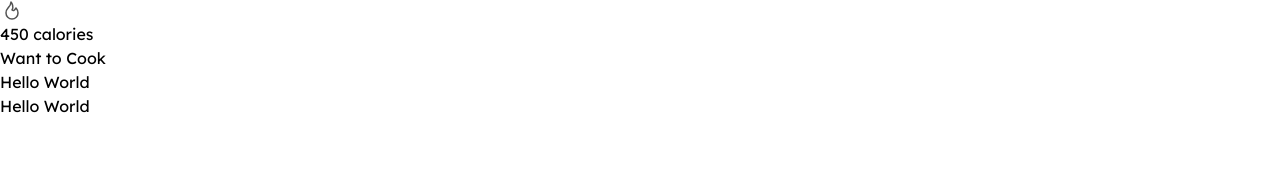
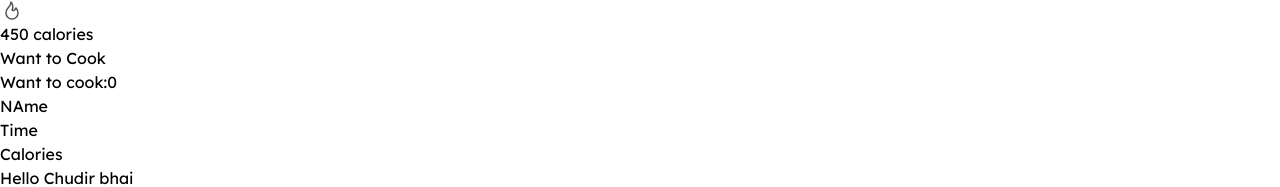
Before and after one commit to atikxcode/Chefs-Table-Assignment-7, a React (Vite) app: page / in a window 1280 px wide. Shown: the part 4998-5185 px from the top of the page. Before the commit the page ends 5116 px from the top, so only its background shows below. Built offline with nearby package versions, Linux system fonts and the light colour scheme.

Commit message:
finished the cart functionality

```diff
--- a/package.json
+++ b/package.json
@@ -11,7 +11,8 @@
   },
   "dependencies": {
     "react": "^18.2.0",
-    "react-dom": "^18.2.0"
+    "react-dom": "^18.2.0",
+    "react-toastify": "^10.0.5"
   },
   "devDependencies": {
     "@types/react": "^18.2.64",
--- a/src/App.jsx
+++ b/src/App.jsx
@@ -1,27 +1,36 @@
-import { useState } from 'react'
+
 import './App.css'
 import Banner from './components/Banner/Banner'
 import Header from './components/Header/Header'
 import Recipes from './components/Recipe/Recipes'
-import Carts from './components/Carts/Carts'
+
 
 
 
 function App() {
 
-  const [cooks, setCooks] = useState(0);
 
+  // useEffect(() => {
+  //   const handleAddToCook = cook => {
+  //     // console.log(cook)
+  //     setCooks(cook);
+  //     console.log(cooks);
+  //     // console.log(setCooks);
+  //   }
+  // },[cooks])
   const handleAddToCook = cook => {
-    const newCooks = [...cooks, cook];
-    setCooks(newCooks);
+    // console.log(cook)
+    setCooks(cook);
+    console.log(cooks);
+    // console.log(setCooks);
   }
 
   return (
     <>
      <Header></Header>
      <Banner></Banner>
-     <Recipes handleAddToCook = {handleAddToCook}></Recipes>
-    <Carts cooks={cooks}></Carts>
+     <Recipes></Recipes>
+
 
     </>
   )
--- a/src/components/Carts/Carts.jsx
+++ b/src/components/Carts/Carts.jsx
@@ -1,12 +1,59 @@
-import Cart from "./Cart";
+import { useEffect, useState } from "react";
 
 
-const Carts = ({cooks}) => {
+
+
+const Carts = ({cooks, setCooks}) => {
+
+
+
+  const [foods, setFoods] = useState([])
+  const [cooking, setCooking] = useState([])
+
+  useEffect(() => {
+    if(cooks){
+      setFoods(cooks);
+    }
+  },[cooks])
+
+  const prepare = food => {
+    const preparing = foods.filter(prepared => prepared.recipe_id !== food.recipe_id)
+    setFoods(preparing)
+    setCooks(preparing)
+    setCooking([...cooking, food])
+  }
+
+
   return (
+
+
     <div>
-     <h1>Hello World </h1>
+
+     <h2>Want to cook:{foods?.length} </h2>
+     <div className="flex">
+      <h2>NAme </h2>
+      <h2>Time</h2>
+      <h2>Calories</h2>
+     </div>
+
      {
+      foods?.map(food=> <div className="flex" key={food.recipe_id}>
+          <h2>{food?.recipe_name}</h2>
+          <h2>{food?.preparing_time}</h2>
+          <h2>{food?.calories}</h2>
+          <button onClick={() => prepare(food)}>Preparing</button>
+      </div>)
+     }
 
+     <h2>Hello Chudir bhai</h2>
+
+     {
+      cooking?.map(cooked => <div className="flex" key={cooked.recipe_id}>
+      <h2>{cooked?.recipe_name}</h2>
+      <h2>{cooked?.preparing_time}</h2>
+      <h2>{cooked?.calories}</h2>
+
+  </div>)
      }
     </div>
   );
--- a/src/components/Recipe/Recipes.jsx
+++ b/src/components/Recipe/Recipes.jsx
@@ -7,7 +7,25 @@ import Carts from "../Carts/Carts";
 
 
 
-const Recipes = ({handleAddToCook}) => {
+const Recipes = () => {
+
+
+  const [cooks, setCooks] = useState([]);
+
+  const handleAddToCook = cook => {
+    // console.log(cook)
+
+    const existingCooks = cooks.find(food => food?.recipe_id === cook?.recipe_id)
+    if(existingCooks){
+      console.log("Tor mayere chudi")
+    }
+    else{
+      setCooks([...cooks, cook]);
+    }
+
+    // console.log(cooks);
+    // console.log(setCooks);
+  }
 
   const [menus, setMenus] = useState([]);
 
@@ -34,7 +52,8 @@ const Recipes = ({handleAddToCook}) => {
       }
       </div>
       <div>
-        <Carts></Carts>
+        <Carts cooks={cooks}
+        setCooks={setCooks}></Carts>
       </div>
      </div>
 
```
Also changed, not shown: 1 other file (tests, documents, lock files or other folders).
